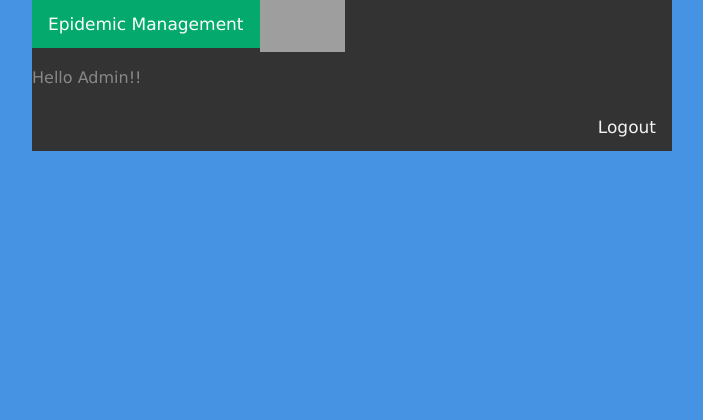
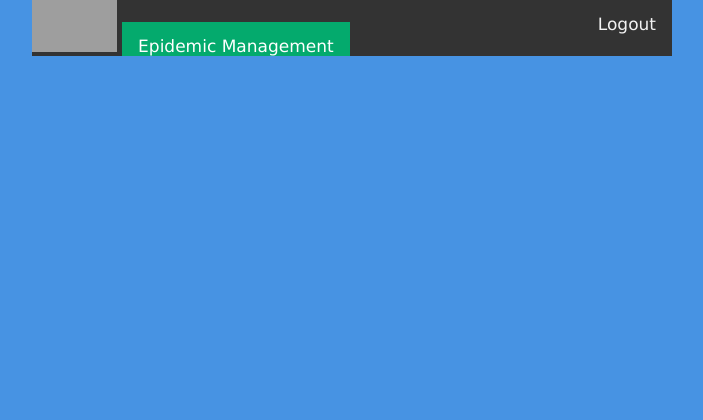
Before and after one commit to InsertWittyCommentHere/CAC-Temperature-Monitor-App, a Flask app: template templates/error.html in a window 1280 px wide. Shown: the top 420 px of the page, without its empty margins (288-991 px from the left). Run offline with Flask 2, Linux system fonts and the light colour scheme; the template is opened without the code that fills it, so the values that code supplies are empty; some web fonts are replaced; grey boxes are pictures that could not be loaded.

Commit message:
Update error.html

```diff
--- a/templates/error.html
+++ b/templates/error.html
@@ -85,7 +85,7 @@ body {
 }
 
 .topnav a {
-  float: left;
+  float: center;
   color: #f2f2f2;
   text-align: center;
   padding: 14px 16px;
@@ -93,14 +93,28 @@ body {
   font-size: 17px;
 }
 
-.topnav a:hover {
-  background-color: #ddd;
-  color: black;
+.topnav p {
+  float: center;
+  color: #f2f2f2;
+  text-align: center;
+  padding: 14px 16px;
+  text-decoration: none;
+  font-size: 17px;
 }
 
 .topnav a.active {
   background-color: #04AA6D;
   color: white;
+}
+
+.topnav a.active:hover {
+  background-color: #ddd;
+  color: black;
+}
+
+.topnav a:hover {
+  background-color: #ddd;
+  color: black;
 }
 
 .topnav a.logout {
@@ -270,9 +284,7 @@ table.dataframe th, .dataframe td {
 <div class="topnav">
 		<img src="https://www.un.org/sites/un2.un.org/files/field/image/1583952355.1997.jpg" height="52px" width="85px" alt="Icon">
  		<a class="active" href="{{ url_for('read2') }}">Epidemic Management</a>
-		<p> Hello Admin!! </p>
-
-  <a class="logout" href="{{ url_for('logout') }}">Logout</a>
+  		<a class="logout" href="{{ url_for('logout') }}">Logout</a>
 </div>
 <!--- <div class="topnav">
   <a class="active" href="{{ url_for('read2') }}">Home</a>
```
